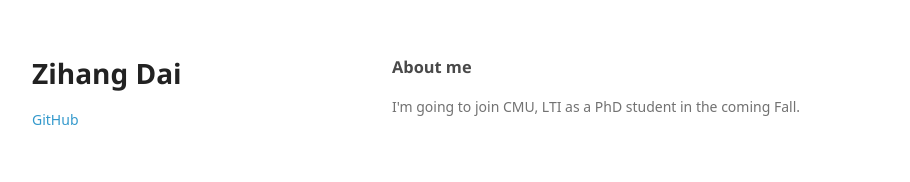
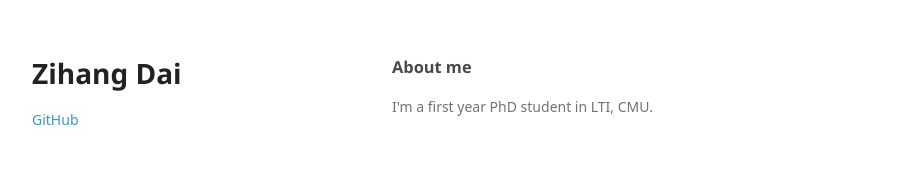
Before and after one commit to zihangdai/zihangdai.github.io, a plain HTML site: page index.html in a window 1280 px wide. Shown: the top 182 px of the page, without its empty margins (178-1088 px from the left). Drawn offline with Linux system fonts and the light colour scheme; a web font is replaced by a local one.

Commit message:
modify self-intro

```diff
--- a/index.html
+++ b/index.html
@@ -23,7 +23,7 @@
         <h3>
           <a id="About me" class="anchor" href="#About me" aria-hidden="true"><span aria-hidden="true" class="octicon octicon-link"></span></a>About me
         </h3>
-        <p>I'm going to join CMU, LTI as a PhD student in the coming Fall.</p>
+        <p>I'm a first year PhD student in LTI, CMU.</p>
       </section>
 
       <section>
```
